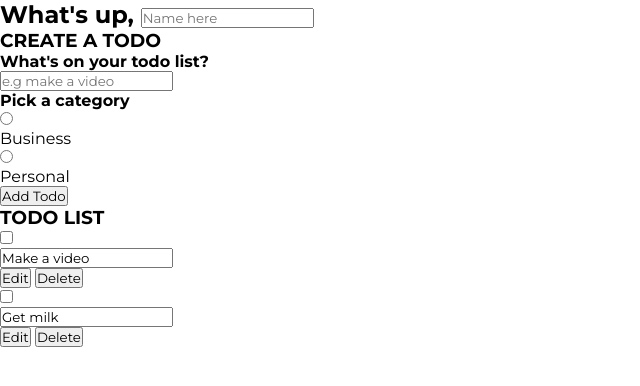
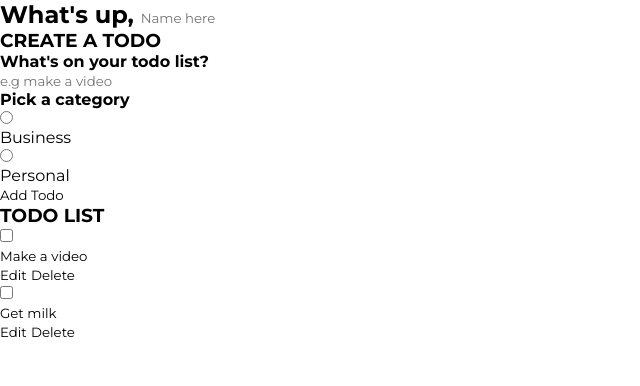
Before and after one commit to BruceHW14/To-Do-List-App, a plain HTML site: page index.html in a window 1280 px wide. Shown: the whole page, without its empty margins (0-640 px from the left). Drawn offline with Linux system fonts and the light colour scheme.

Commit message:
padding and margins removed

```diff
--- a/stylesheet.css
+++ b/stylesheet.css
@@ -18,3 +18,15 @@
   box-sizing: border-box;
   font-family: 'montserrat' , sans-serif;
 }
+
+input:not([type="radio"]):not([type="checkbox"]), button{
+  appearance: none;
+  border: none;
+  outline: none;
+  background: none;
+  cursor: initial;
+} /*resets done on form and padding and margin has been removed*/
+
+body{
+
+}
```
